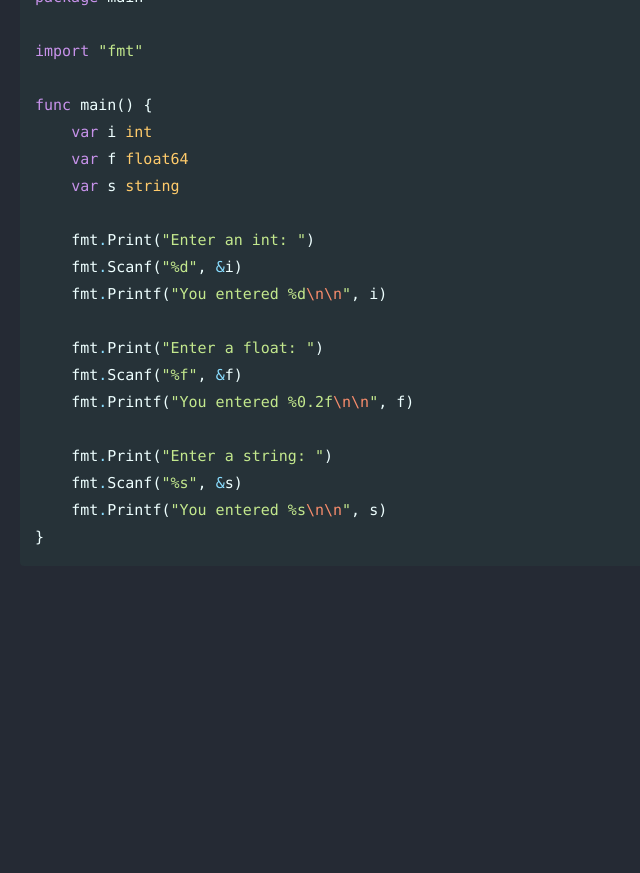
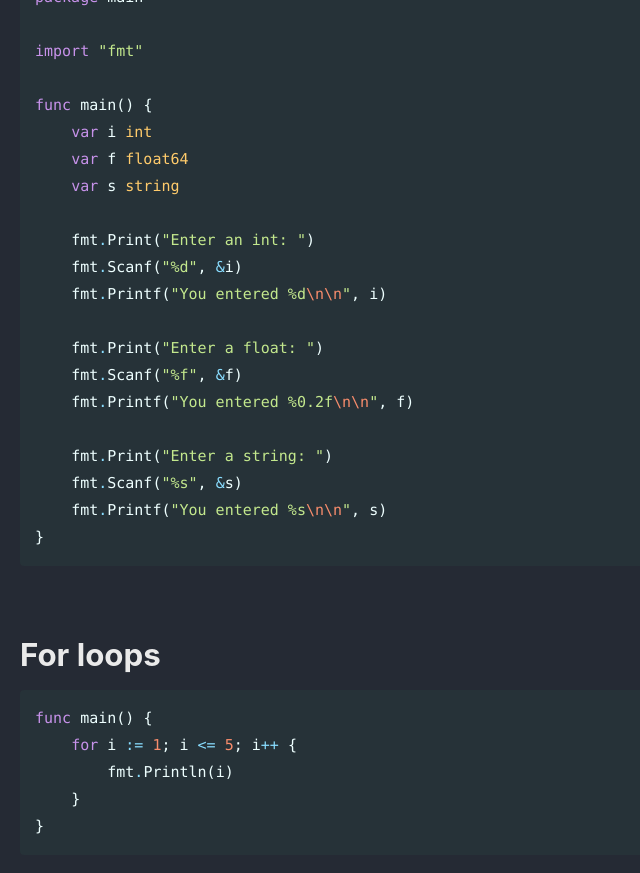
Before and after one commit to Connor-McCartney/Connor-McCartney.github.io, a Jekyll site: the page built from _pages/misc/golang.md, in a window 1280 px wide and 900 px high, scrolled down 1412 px. Shown: the top 873 px of the window, without its empty margins (0-640 px from the left). Built offline with Jekyll 4.4.1, drawn with Linux system fonts in a browser that asks for light colours; cached includes are drawn as plain includes; before the commit the page ends 2079 px from its top, so only the background shows below that.

Commit message:
Update golang.md

````diff
--- a/_pages/misc/golang.md
+++ b/_pages/misc/golang.md
@@ -79,3 +79,13 @@ func main() {
 ```
 
 <br>
+
+# For loops
+
+```go
+func main() {
+    for i := 1; i <= 5; i++ {
+        fmt.Println(i)
+    }
+}
+```
````
